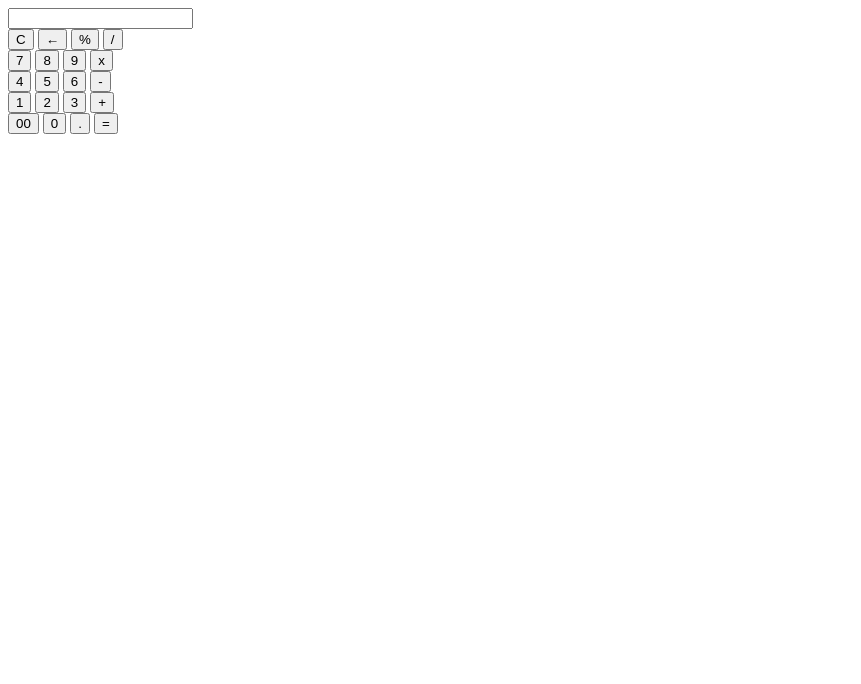
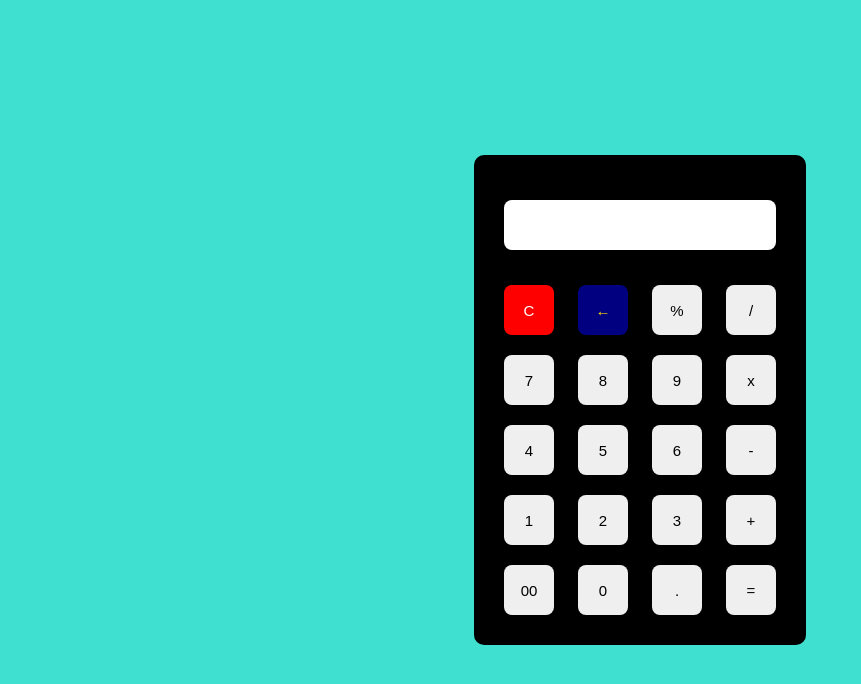
Before and after one commit to JoshAllenbills/calculator, a plain HTML site: page index.html in a window 1280 px wide. Shown: the whole page, without its empty margins (0-861 px from the left). Drawn offline with Linux system fonts and the light colour scheme.

Commit message:
initial commit

```diff
--- a/index.html
+++ b/index.html
@@ -5,6 +5,12 @@
    <link rel="stylesheet" href="style.css">
 </head>
 <body>
+   <div id="calc">
+      <div id="content">
+         <div class="text">
+
+      </div>
+
          <form>
             <div id="output">
                <input type="text" id='res'>
--- a/style.css
+++ b/style.css
@@ -0,0 +1,55 @@
+* {
+    margin: 0;
+    padding: 0;
+    box-sizing: border-box;
+}
+#calc {
+    width: 100%;
+    height: 100vh;
+    display: flex;
+    justify-content: center;
+    align-items: center;
+}
+#content {
+    background:black;
+    padding: 20px;
+    border-radius: 10px;
+
+}
+#content form input {
+    border: 0;
+    outline: 0;
+    width: 50px;
+    height: 50px;
+    border-radius: 8px;
+    font-size: 15px;
+    margin: 10px;
+    cursor: pointer;
+}
+#backspace {
+    background-color:navy;
+    color:gold;
+}
+#res {
+    padding: 10px;
+}
+#clear {
+    background-color:red;
+    color:white;
+}
+form #output {
+    display: flex;
+    justify-content: flex-end;
+    margin: 15px 0;
+}
+form #output input {
+    text-align: right;
+    flex: 1;
+    font-size: 25px;
+}
+.buttons{
+    background-color:black;
+}
+body{
+    background-color:turquoise;
+}
```
Also changed, not shown: script.js (indentation only). Lines whose indentation alone changed are shown as unchanged.
